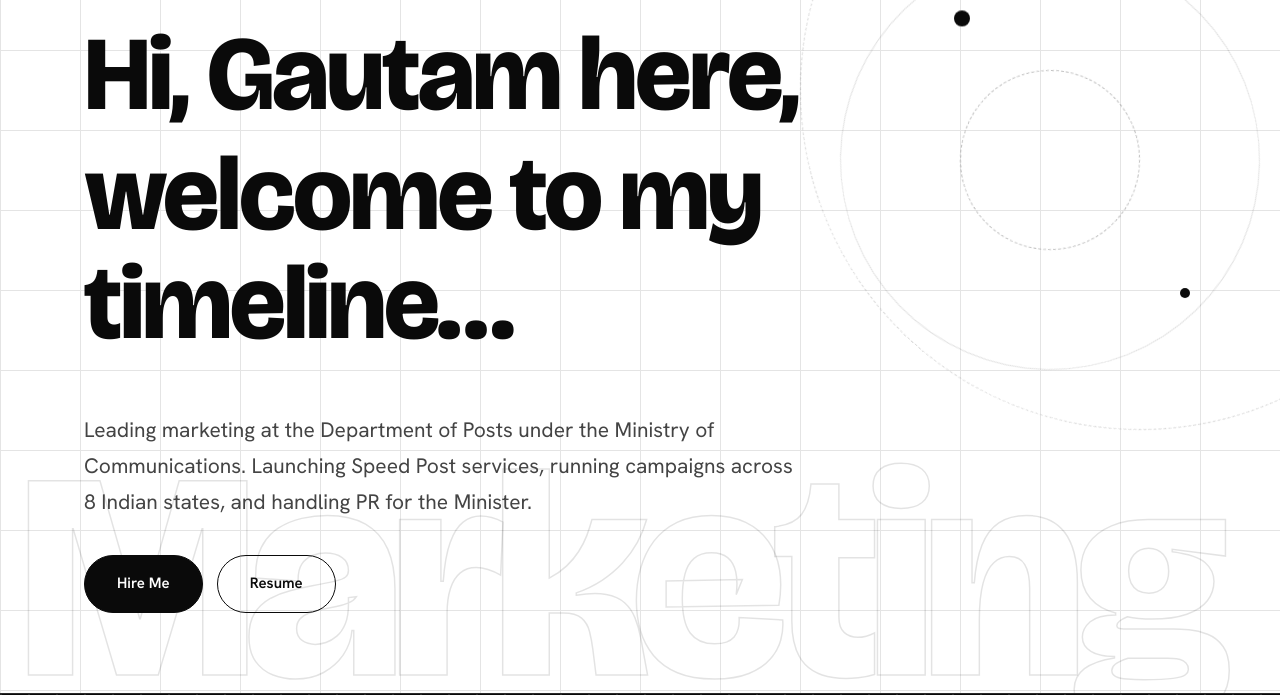
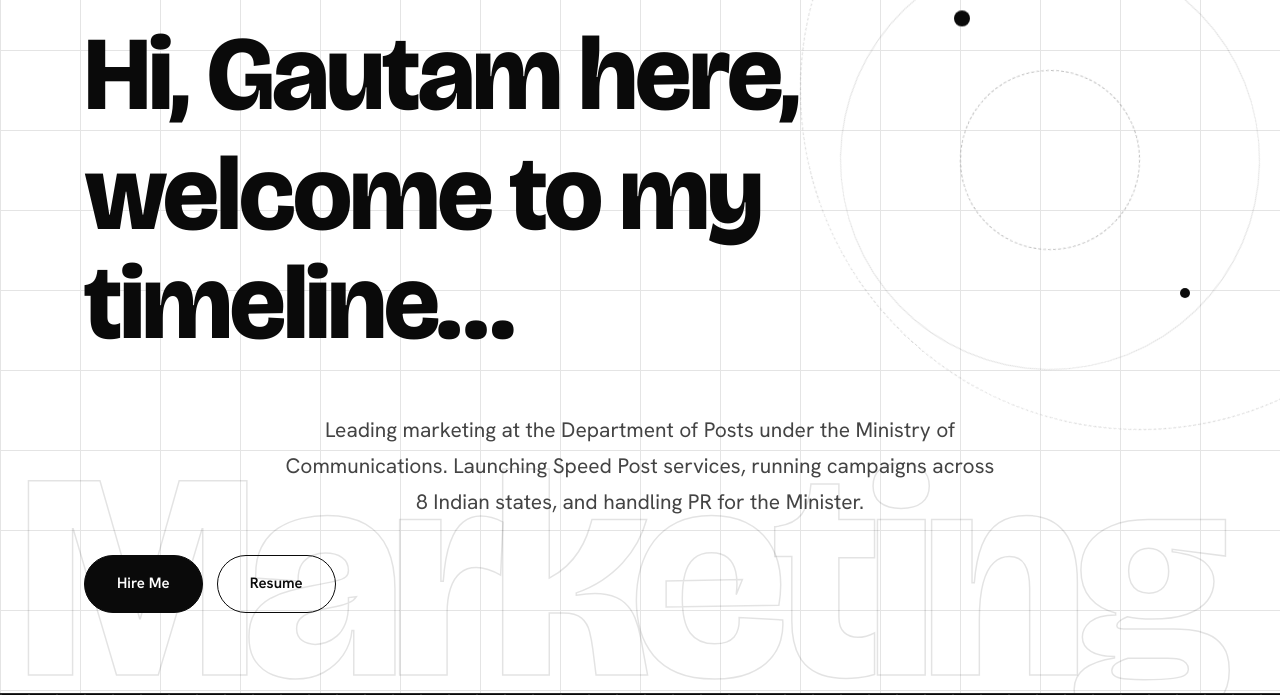
Before and after one commit to gautamsharma1799/Gautams-Sharma-Portfolio, a plain HTML site: page index.html in a window 1280 px wide. Shown: the part 110-805 px from the top of the page. Drawn offline with nearby package versions, Linux system fonts and the light colour scheme.

Commit message:
Update index.html

```diff
--- a/index.html
+++ b/index.html
@@ -188,7 +188,7 @@ section.dk,.tick.dk{background-image:radial-gradient(circle at 1px 1px,#262626 1
 
 <section class="hero"><div class="bg" aria-hidden="true"><i class="ring r1"></i><i class="ring r2"></i><i class="ring r3"></i><i class="dot d1"></i><i class="dot d2"></i><span class="ghost">Marketing</span></div><div class="wrap hg">
 <div><h1><span class="line"><span class="hv">Hi, Gautam here,</span></span><span class="line"><span class="hv">welcome to my timeline…</span></span></h1>
-<p class="lead">Leading marketing at the Department of Posts under the Ministry of Communications. Launching Speed Post services, running campaigns across 8 Indian states, and handling PR for the Minister.</p>
+<p class="lead" style="text-align:center;margin-left:auto;margin-right:auto">Leading marketing at the Department of Posts under the Ministry of Communications. Launching Speed Post services, running campaigns across 8 Indian states, and handling PR for the Minister.</p>
 <div class="cta"><a class="btn pri" href="#contact">Hire Me</a><a class="btn" href="https://drive.google.com/file/d/1fqtdIH6RfJ8MAg7ZqwwStz6sEcx1iEKg/view?usp=sharing" target="_blank" rel="noopener">Resume</a></div></div>
 </div></section>
 
```
